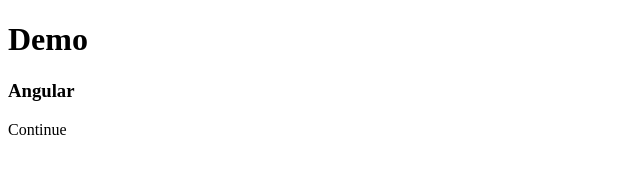
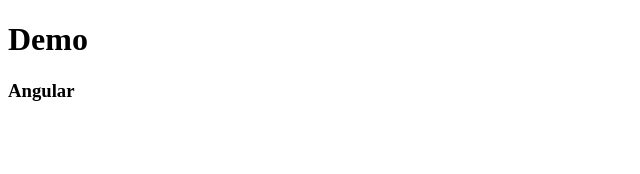
Before and after one commit to congtre/testgit, a plain HTML site: page index.html in a window 1280 px wide. Shown: the full height of the page, 0-640 px from the left. Drawn offline with Linux system fonts and the light colour scheme.

Commit message:
Revert "add continue"
This reverts commit 145186823d5a220aa90f3483ae6b30144f9ece94.

```diff
--- a/index.html
+++ b/index.html
@@ -9,6 +9,5 @@
 <body>
     <h1>Demo</h1>
     <h3>Angular</h3>
-    <p>Continue</p>
 </body>
 </html>
```
